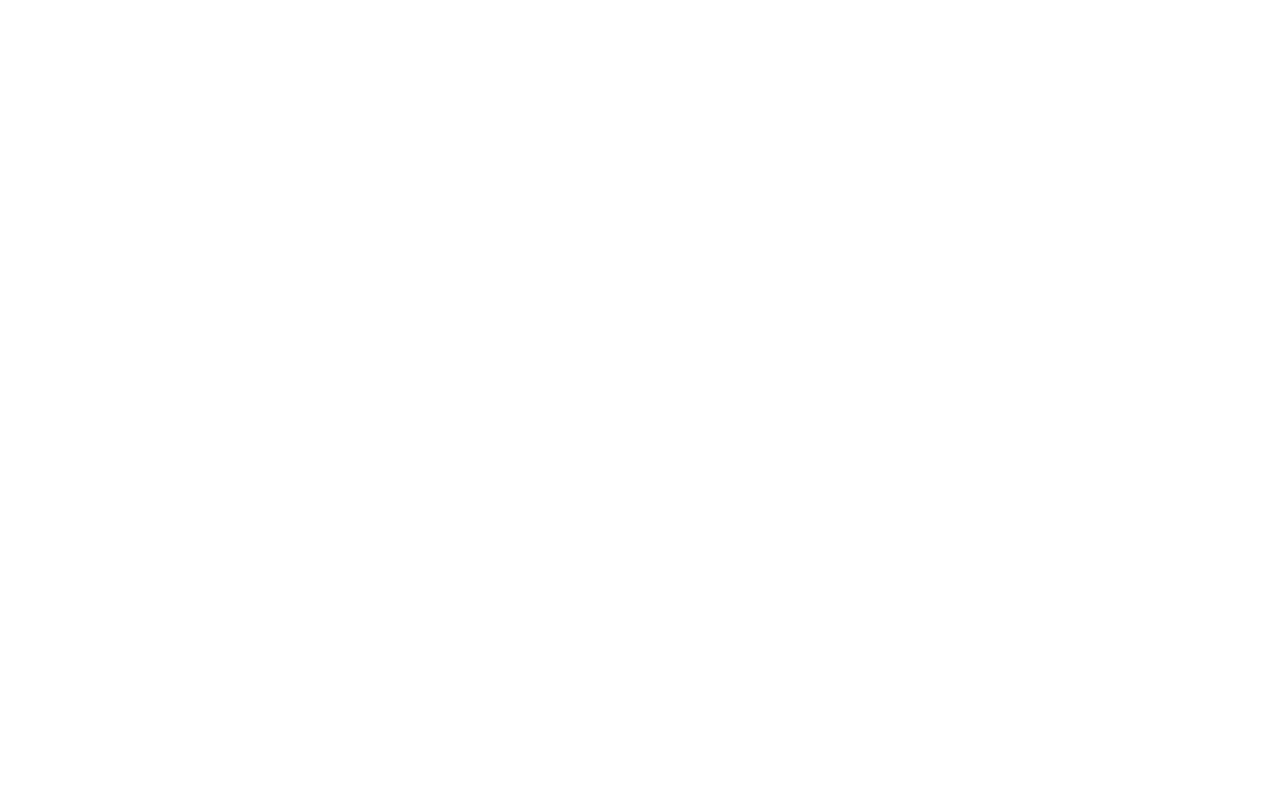
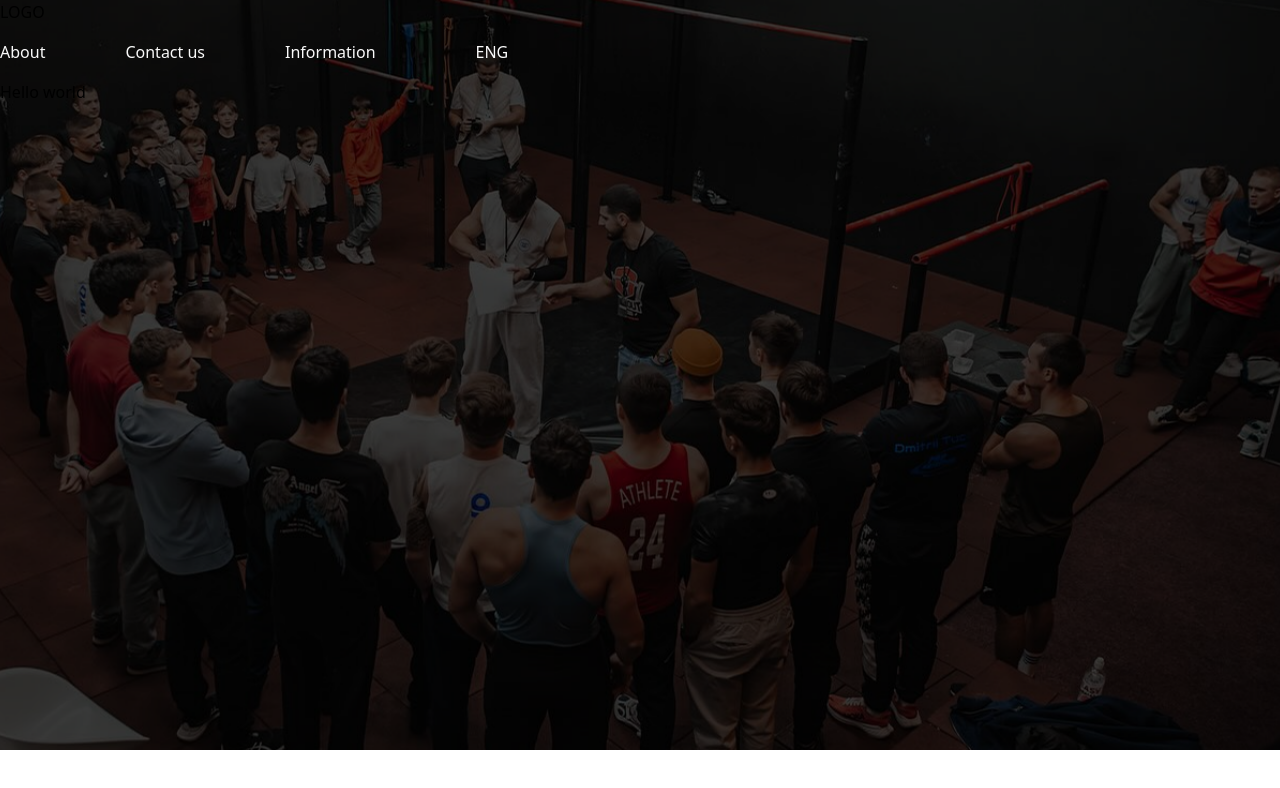
Before and after one commit to enterAUsernameryangosling/workout_project, a website: page src/index.html in a window 1280 px wide. Drawn offline with Linux system fonts and the light colour scheme.

Commit message:
first section initialization

```diff
--- a/src/index.html
+++ b/src/index.html
@@ -7,6 +7,20 @@
     <link href="./output.css" rel="stylesheet">
 </head>
 <body>
-    <section class=""></section>
+    <section class="bg-[url('../images/background.png')] bg-top bg-cover w-full h-[750px]">
+        <header>
+            <h1>LOGO</h1>
+            <div class="flex flex-row gap-x-20 items-center text-neutral-50">
+                <p>About</p>
+                <p>Contact us</p>
+                <p>Information</p>
+                <button class="px-5 py-4">ENG</button>
+            </div>
+        </header>
+
+        <div>
+            <h1 class="">Hello world</h1>
+        </div>
+    </section>
 </body>
 </html>
```
Also changed, not shown: package.json (+19 -1 lines), images/background.png (added), src/output.css.
